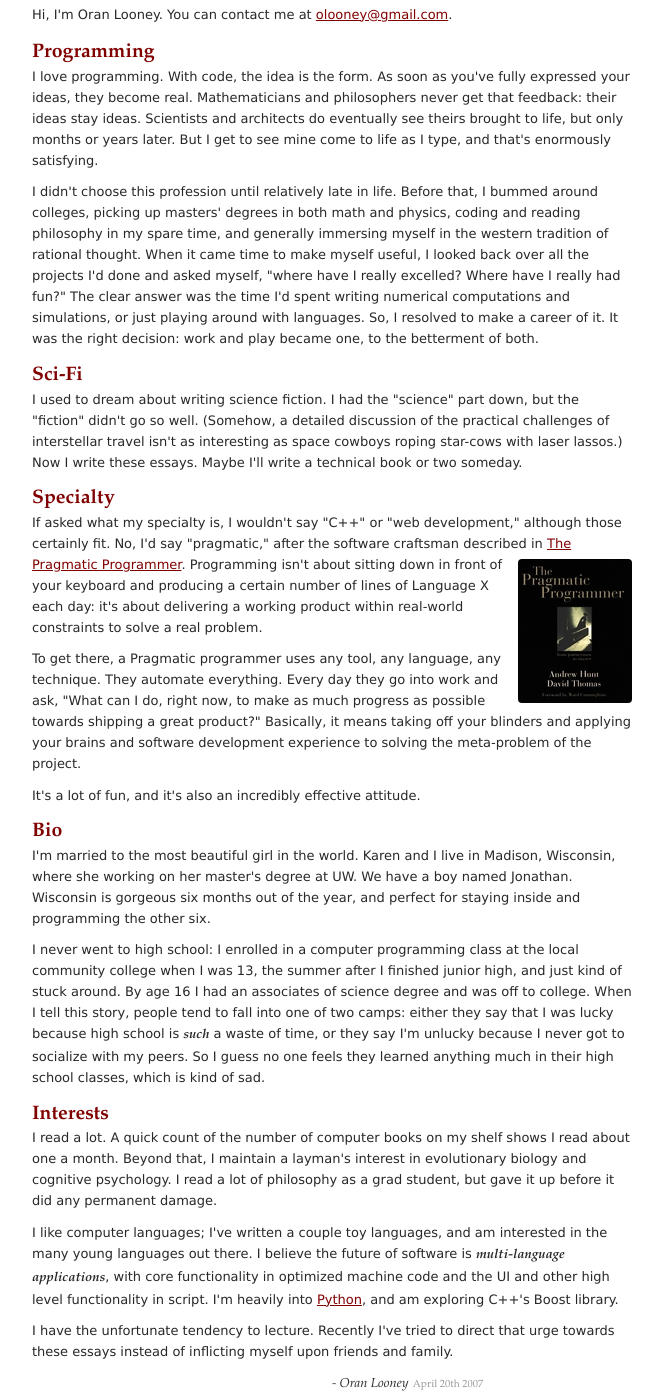
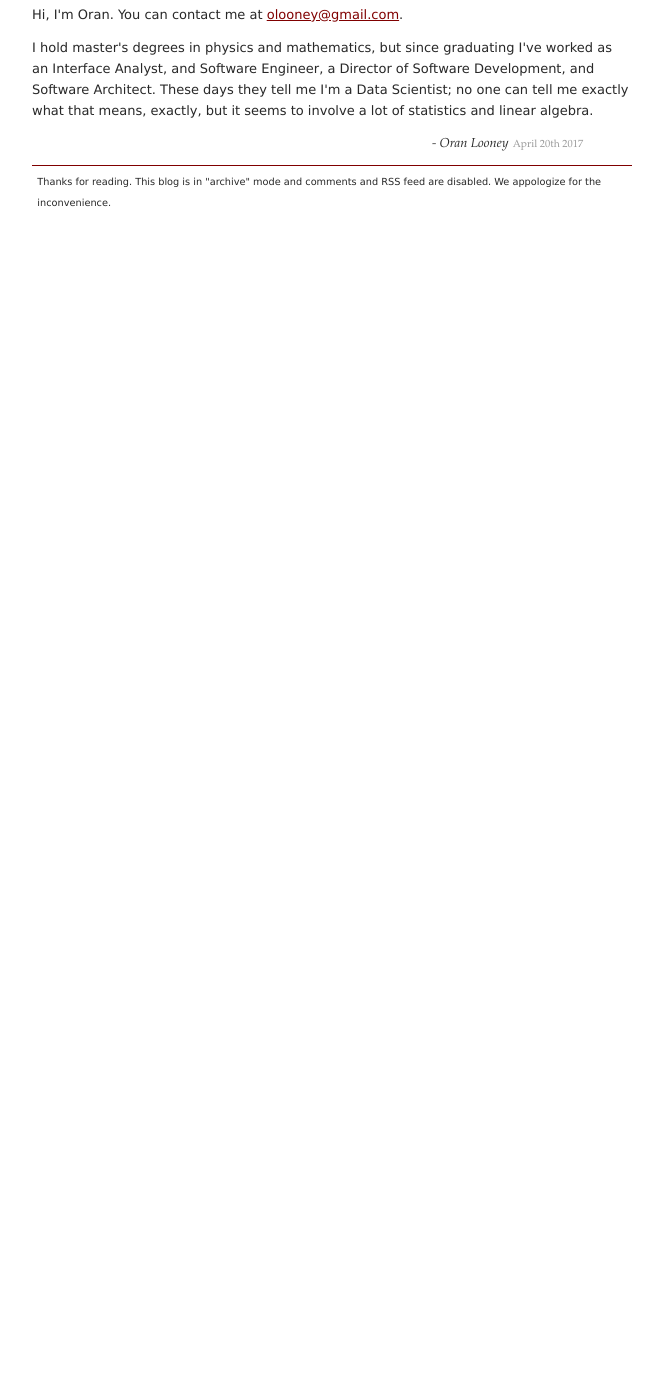
Before and after one commit to olooney/olooney.github.io, a plain HTML site: page author/index.html in a window 1280 px wide. Shown: the part 537-1935 px from the top of the page, without its empty margins (308-971 px from the left). After the commit the page ends 818 px from the top, so only its background shows below. Drawn offline with Linux system fonts and the light colour scheme.

Commit message:
rewrote the Author page

```diff
--- a/author/index.html
+++ b/author/index.html
@@ -80,47 +80,22 @@
 
 <div>
 
-<p>Hi, I'm Oran Looney.  You can contact me at <span id="owl-em"> </span><script type="text/javascript" src="/static/site/scripts/em.js"></script>.  <br>
+<p>Hi, I'm Oran. You can contact me at <span id="owl-em"> </span><script type="text/javascript" src="/static/site/scripts/em.js"></script>.
 </p>
 
-<h2>Programming</h2>
-<p>I love programming.  With code, the idea is the form.  As soon as you've fully expressed your ideas, they become real.  Mathematicians and philosophers never get that feedback: their ideas stay ideas.  Scientists and architects do eventually see theirs brought to life, but only  months or years later.  But I get to see mine come to life as I type, and that's enormously satisfying.  <br>
-</p>
-<p>I didn't choose this profession until relatively late in life.  Before that, I bummed around colleges, picking up masters' degrees in both math and physics, coding and reading philosophy in my spare time, and generally immersing myself in the western tradition of rational thought.  When it came time to make myself useful, I looked back over all the projects I'd done and asked myself, &quot;where have I really excelled?  Where have I really had fun?&quot;  The clear answer was the time I'd spent writing numerical computations and simulations, or just playing around with languages.  So, I resolved to make a career of it.  It was the right decision: work and play became one, to the betterment of both.
+<p>I hold master's degrees in physics and mathematics, but since graduating I've worked as an Interface Analyst, and Software Engineer, a Director of Software Development, and Software Architect.
+These days they tell me I'm a Data Scientist; no one can tell me exactly what that means, exactly, but it seems to involve a lot of statistics and linear algebra.
 </p>
 
-<h2>Sci-Fi</h2>
-<p>I used to dream about writing science fiction.  I had the &quot;science&quot; part down, but the &quot;fiction&quot; didn't go so well.  (Somehow, a detailed discussion of the practical challenges of interstellar travel isn't as interesting as space cowboys roping star-cows with laser lassos.)  Now I write these essays.  Maybe I'll write a technical book or two someday.
-</p>
-
-<h2>Specialty</h2>
-<p>If asked what my specialty is, I wouldn't say &quot;C++&quot; or &quot;web development,&quot; although those certainly fit.  No, I'd say &quot;pragmatic,&quot; after the software craftsman described in <a href="http://www.pragprog.com/the-pragmatic-programmer">The Pragmatic Programmer</a>.  <img class="small" src="/static/media/images/essay/the_pragmatic_programmer.jpg" alt="The Pragmatic Programmer Book Cover"> Programming isn't about sitting down in front of your keyboard and producing a certain number of lines of Language X each day: it's about delivering a working product within real-world constraints to solve a real problem.  <br>
-</p>
-<p>To get there, a Pragmatic programmer uses any tool, any language, any technique.  They automate everything.  Every day they go into work and ask, &quot;What can I do, right now, to make as much progress as possible towards shipping a great product?&quot;  Basically, it means taking off your blinders and applying your brains and software development experience to solving the meta-problem of the project.
-</p>
-<p>It's a lot of fun, and it's also an incredibly effective attitude.
-</p>
-
-<h2>Bio</h2>
-<p>I'm married to the most beautiful girl in the world.  Karen and I live in Madison, Wisconsin, where she working on her master's degree at UW. We have a boy named Jonathan.  Wisconsin is gorgeous six months out of the year, and perfect for staying inside and programming the other six.
-</p>
-<p>I never went to high school: I enrolled in a computer programming class at the local community college when I was 13, the summer after I finished junior high, and just kind of stuck around.  By age 16 I had an associates of science degree and was off to college.  When I tell this story, people tend to fall into one of two camps: either they say that I was lucky because high school is <em>such</em> a waste of time, or they say I'm unlucky because I never got to socialize with my peers.  So I guess no one feels they learned anything much in their high school classes, which is kind of sad.
-</p>
-
-<h2>Interests</h2>
-<p>I read a lot.  A quick count of the number of computer books on my shelf shows I read about one a month.  Beyond that, I maintain a layman's interest in evolutionary biology and cognitive psychology.  I read a lot of philosophy as a grad student, but gave it up before it did any permanent damage.
-</p>
-<p>I like computer languages; I've written a couple toy languages, and am interested in the many young languages out there.  I believe the future of software is <em>multi-language applications</em>, with core functionality in optimized machine code and the UI and other high level functionality in script.  I'm heavily into <a href="http://python.org/">Python</a>, and am exploring C++'s Boost library.  <br>
-</p>
-<p>I have the unfortunate tendency to lecture.  Recently I've tried to direct that urge towards these essays instead of inflicting myself upon friends and family.
-</p>
-
+<p></p>
+<p></p>
+<p></p>
 
 
 </div>
 <p>
   <span class="signature">- Oran Looney</span>
-  <span class="signature-date">April 20th 2007</span>
+  <span class="signature-date">April 20th 2017</span>
 </p>
   <p class="thank-you">
 Thanks for reading. This blog is in "archive" mode and comments and RSS feed are disabled. We appologize for the inconvenience.
@@ -128,7 +103,6 @@ Thanks for reading. This blog is in "archive" mode and comments and RSS feed are
 
       </div>
 
-
   <script src="http://www.google-analytics.com/urchin.js" type="text/javascript"></script>
   <script type="text/javascript"> _uacct = "UA-2535855-1"; urchinTracker(); </script>
 
--- a/static/site/css/main.css
+++ b/static/site/css/main.css
@@ -293,7 +293,7 @@ body .article-stub-title {
 }
 
 .signature {
-	margin-left: 300px;
+	margin-left: 400px;
 	font-size: 1em;
 	font-family: "Palatino Linotype", Palatino, Palladio, "URW Palladio L", "Book Antiqua", Baskerville, "Bookman Old Style", "Bitstream Charter", "Nimbus Roman No9 L", Garamond, "Apple Garamond", "ITC Garamond Narrow", "New Century Schoolbook", "Century Schoolbook", "Century Schoolbook L", Georgia, serif;
 	font-style: italic;
```
